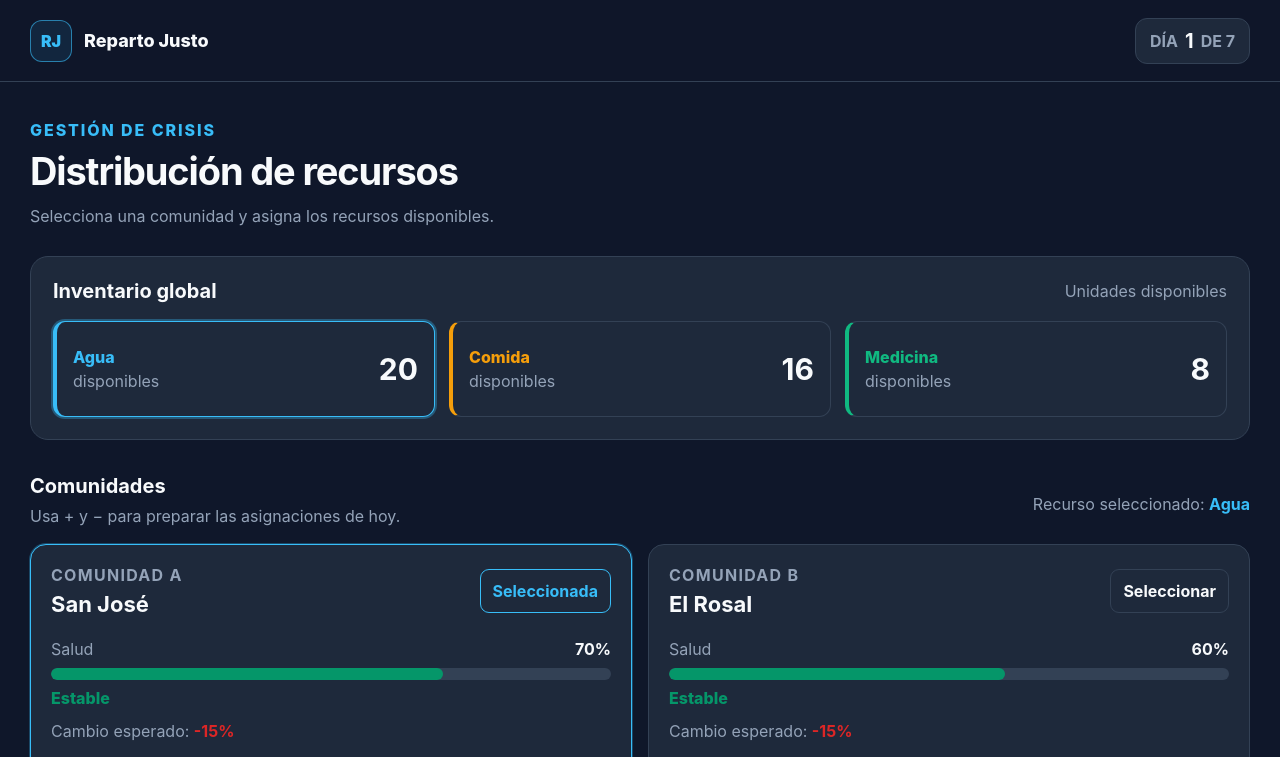
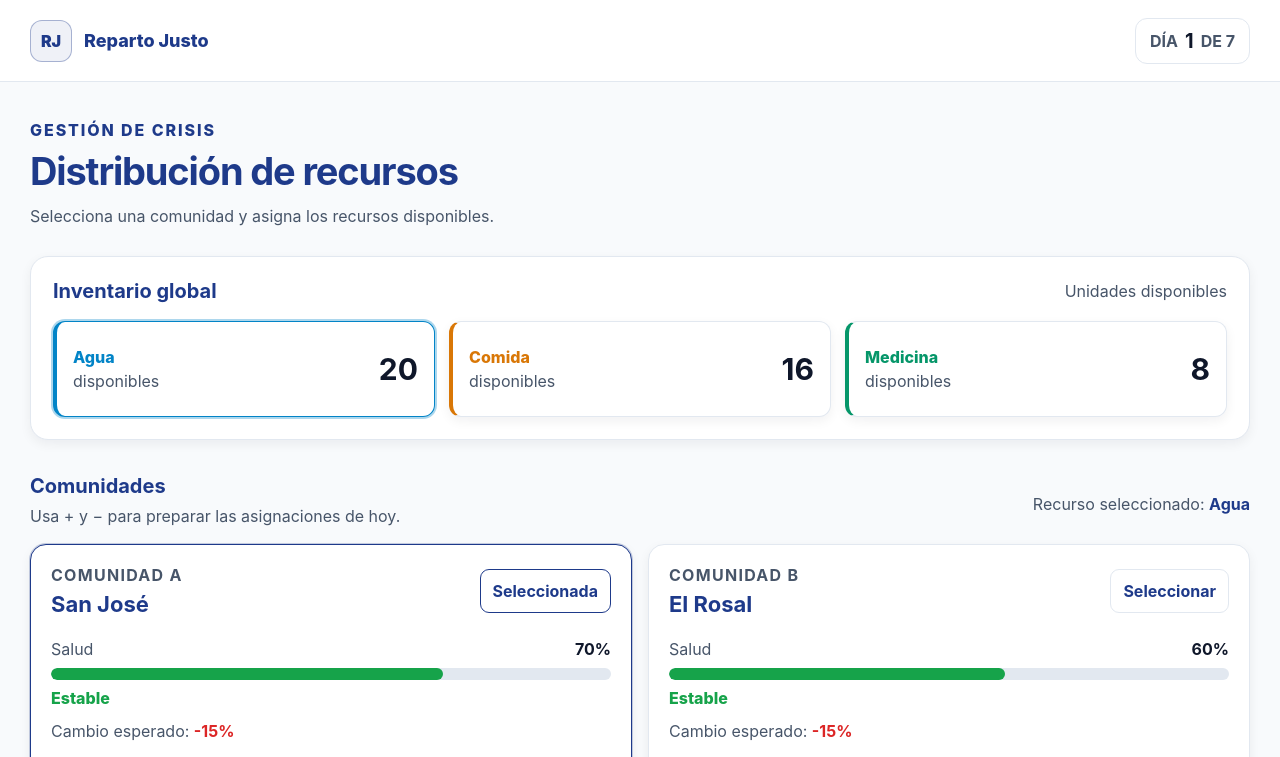
Before and after one commit to Steven13923R/Reparto-Justo, a website built with Vite: page index.html in a window 1280 px wide. Both pictures are taken after a click on the button "Iniciar gestión". Shown: the top 757 px of the page. Built offline with nearby package versions, Linux system fonts and the light colour scheme.

Commit message:
pruebas: reglas comprobadas

```diff
--- a/src/estilo.css
+++ b/src/estilo.css
@@ -1,24 +1,26 @@
 :root {
   font-family: Inter, ui-sans-serif, system-ui, -apple-system, BlinkMacSystemFont, "Segoe UI", sans-serif;
-  color: #f8fafc;
-  background: #0f172a;
+  color: #0f172a;
+  background: #f8fafc;
   font-synthesis: none;
   text-rendering: optimizeLegibility;
-  color-scheme: dark;
+  color-scheme: light;
   font-optical-sizing: auto;
   font-weight: 400;
-  --fondo: #0f172a;
-  --panel: #1e293b;
-  --panel-claro: #273449;
-  --borde: #334155;
-  --texto: #f8fafc;
-  --texto-suave: #94a3b8;
-  --agua: #38bdf8;
-  --comida: #f59e0b;
-  --medicina: #10b981;
-  --salud: #059669;
-  --advertencia: #d97706;
+  --fondo: #f8fafc;
+  --panel: #ffffff;
+  --panel-claro: #f1f5f9;
+  --borde: #e2e8f0;
+  --texto: #0f172a;
+  --texto-suave: #475569;
+  --azul-institucional: #1e3a8a;
+  --agua: #0284c7;
+  --comida: #d97706;
+  --medicina: #059669;
+  --salud: #16a34a;
+  --advertencia: #ca8a04;
   --critico: #dc2626;
+  --sombra-panel: 0 4px 12px rgb(15 23 42 / 6%);
 }
 
 * {
@@ -47,7 +49,7 @@ button {
 
 button:focus-visible,
 a:focus-visible {
-  outline: 3px solid var(--agua);
+  outline: 3px solid var(--azul-institucional);
   outline-offset: 3px;
 }
 
@@ -70,7 +72,7 @@ a:focus-visible {
 
 .sobrelinea {
   margin: 0 0 16px;
-  color: var(--agua);
+  color: var(--azul-institucional);
   font-size: 16px;
   font-weight: 800;
   letter-spacing: 0.12em;
@@ -81,9 +83,9 @@ a:focus-visible {
 .marca__simbolo {
   display: grid;
   place-items: center;
-  border: 1px solid color-mix(in srgb, var(--agua) 60%, transparent);
-  color: var(--agua);
-  background: color-mix(in srgb, var(--agua) 10%, transparent);
+  border: 1px solid color-mix(in srgb, var(--azul-institucional) 35%, transparent);
+  color: var(--azul-institucional);
+  background: color-mix(in srgb, var(--azul-institucional) 7%, white);
   font-weight: 900;
 }
 
@@ -105,7 +107,7 @@ a:focus-visible {
 }
 
 .bienvenida h1 span {
-  color: var(--agua);
+  color: var(--azul-institucional);
 }
 
 .bienvenida__texto,
@@ -133,12 +135,12 @@ a:focus-visible {
 }
 
 .boton--principal {
-  color: var(--texto);
-  background: #047857;
+  color: #ffffff;
+  background: #16a34a;
 }
 
 .boton--principal:hover {
-  background: #065f46;
+  background: #15803d;
 }
 
 .boton--grande {
@@ -164,14 +166,14 @@ a:focus-visible {
   justify-content: space-between;
   padding: 12px max(24px, calc((100vw - 1220px) / 2));
   border-bottom: 1px solid var(--borde);
-  background: rgb(15 23 42 / 94%);
+  background: rgb(255 255 255 / 96%);
 }
 
 .marca {
   display: inline-flex;
   align-items: center;
   gap: 12px;
-  color: var(--texto);
+  color: var(--azul-institucional);
   font-size: 18px;
   font-weight: 800;
   text-decoration: none;
@@ -182,6 +184,17 @@ a:focus-visible {
   height: 42px;
   border-radius: 12px;
   font-size: 16px;
+}
+
+.titulo-seccion h1,
+.inventario__encabezado h2,
+.seccion__encabezado h2,
+.tarjeta-comunidad h3 {
+  color: var(--azul-institucional);
+}
+
+.tarjeta-comunidad__identificador {
+  color: var(--azul-institucional);
 }
 
 .contador-dia {
@@ -239,6 +252,7 @@ a:focus-visible {
   border: 1px solid var(--borde);
   border-radius: 18px;
   background: var(--panel);
+  box-shadow: var(--sombra-panel);
 }
 
 .inventario__encabezado,
@@ -278,6 +292,7 @@ a:focus-visible {
   border-radius: 12px;
   text-align: left;
   background: var(--panel);
+  box-shadow: var(--sombra-panel);
   cursor: pointer;
 }
 
@@ -335,7 +350,7 @@ a:focus-visible {
 }
 
 .recurso-activo strong {
-  color: var(--agua);
+  color: var(--azul-institucional);
 }
 
 .rejilla-comunidades {
@@ -350,12 +365,13 @@ a:focus-visible {
   border: 1px solid var(--borde);
   border-radius: 16px;
   background: var(--panel);
+  box-shadow: var(--sombra-panel);
   transition: border-color 150ms ease, box-shadow 150ms ease;
 }
 
 .tarjeta-comunidad--seleccionada {
-  border-color: var(--agua);
-  box-shadow: 0 0 0 1px color-mix(in srgb, var(--agua) 30%, transparent);
+  border-color: var(--azul-institucional);
+  box-shadow: 0 0 0 1px color-mix(in srgb, var(--azul-institucional) 24%, transparent), var(--sombra-panel);
 }
 
 .tarjeta-comunidad--alerta-critica {
@@ -399,15 +415,15 @@ a:focus-visible {
   padding: 8px 12px;
   border: 1px solid var(--borde);
   border-radius: 9px;
-  color: var(--texto);
+  color: var(--azul-institucional);
   background: var(--panel);
   cursor: pointer;
   font-weight: 700;
 }
 
 .boton-seleccionar--activo {
-  border-color: var(--agua);
-  color: var(--agua);
+  border-color: var(--azul-institucional);
+  color: var(--azul-institucional);
 }
 
 .salud {
@@ -430,7 +446,7 @@ a:focus-visible {
   height: 12px;
   overflow: hidden;
   border-radius: 999px;
-  background: #334155;
+  background: #e2e8f0;
 }
 
 .barra-salud__relleno {
@@ -495,6 +511,7 @@ a:focus-visible {
   border: 1px solid var(--borde);
   border-radius: 10px;
   background: var(--panel);
+  box-shadow: 0 1px 3px rgb(15 23 42 / 5%);
 }
 
 .control-recurso__nombre {
@@ -525,9 +542,9 @@ a:focus-visible {
   width: 44px;
   height: 44px;
   flex: 0 0 44px;
-  border: 1px solid var(--borde);
+  border: 1px solid var(--azul-institucional);
   border-radius: 8px;
-  color: var(--texto);
+  color: var(--azul-institucional);
   background: var(--panel-claro);
   cursor: pointer;
   font-size: 22px;
@@ -541,7 +558,7 @@ a:focus-visible {
 
 .boton-cantidad:disabled {
   color: var(--texto-suave);
-  background: #273449;
+  background: var(--panel-claro);
   cursor: not-allowed;
 }
 
@@ -575,7 +592,7 @@ a:focus-visible {
 .mensaje-estado {
   min-height: 24px;
   margin: 10px 0 0;
-  color: var(--agua);
+  color: var(--azul-institucional);
 }
 
 .pantalla-final__contenido {
@@ -627,6 +644,7 @@ a:focus-visible {
   border-radius: 10px;
   color: var(--texto-suave);
   background: var(--panel);
+  box-shadow: var(--sombra-panel);
 }
 
 .resumen-final__comunidad strong {
```
